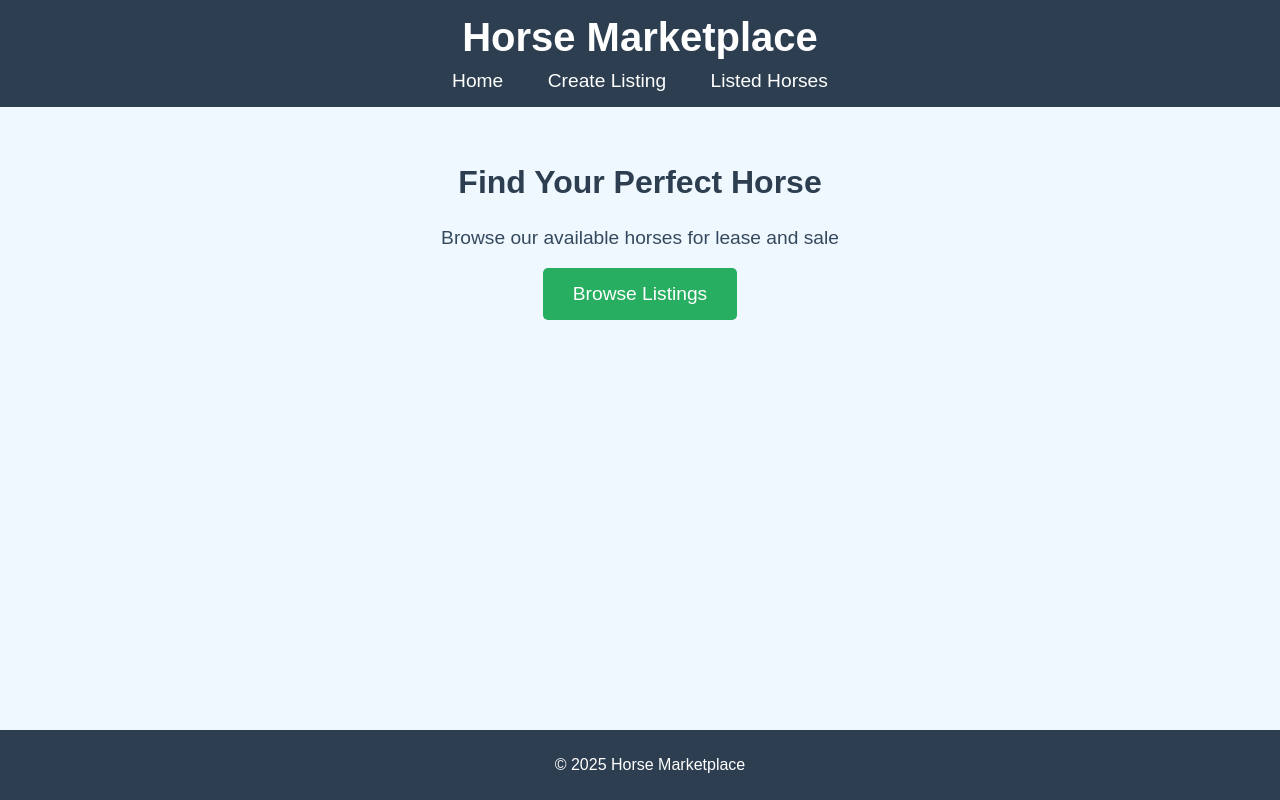
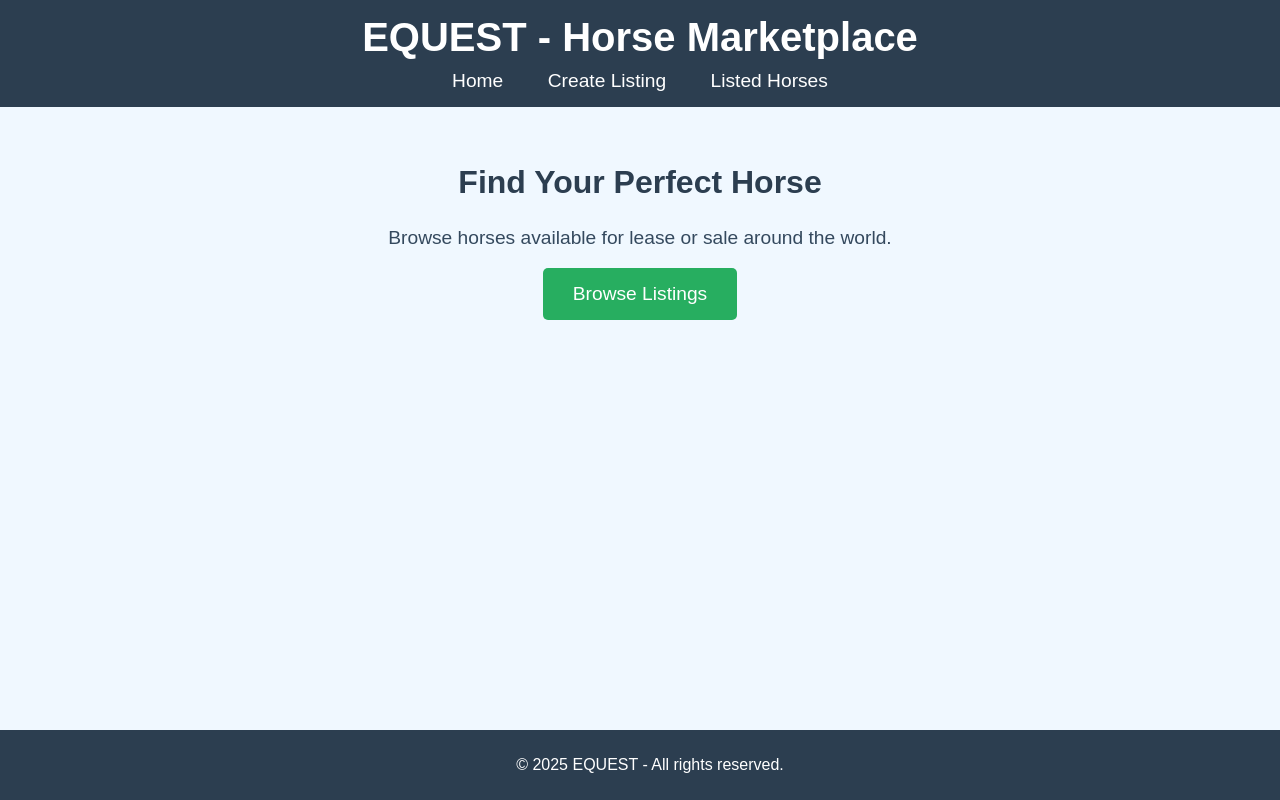
Before and after one commit to Evelyn-dotcom-png/EQuestPRO.C, a plain HTML site: page index.html in a window 1280 px wide. Drawn offline with Linux system fonts and the light colour scheme.

Commit message:
Update index.html

```diff
--- a/index.html
+++ b/index.html
@@ -3,12 +3,12 @@
 <head>
   <meta charset="UTF-8">
   <meta name="viewport" content="width=device-width, initial-scale=1.0">
-  <title>Horse Marketplace</title>
+  <title>EQUEST - Horse Marketplace</title>
   <link rel="stylesheet" href="styles.css">
 </head>
 <body>
   <header>
-    <h1>Horse Marketplace</h1>
+    <h1>EQUEST - Horse Marketplace</h1>
     <nav>
       <a href="index.html">Home</a>
       <a href="create-listing.html">Create Listing</a>
@@ -19,13 +19,13 @@
   <main>
     <section class="hero">
       <h2>Find Your Perfect Horse</h2>
-      <p>Browse our available horses for lease and sale</p>
+      <p>Browse horses available for lease or sale around the world.</p>
       <button onclick="window.location.href='listings.html'">Browse Listings</button>
     </section>
   </main>
 
   <footer>
-    <p>&copy; 2025 Horse Marketplace</p>
+    <p>&copy; 2025 EQUEST - All rights reserved.</p>
   </footer>
 
   <script src="app.js"></script>
```
